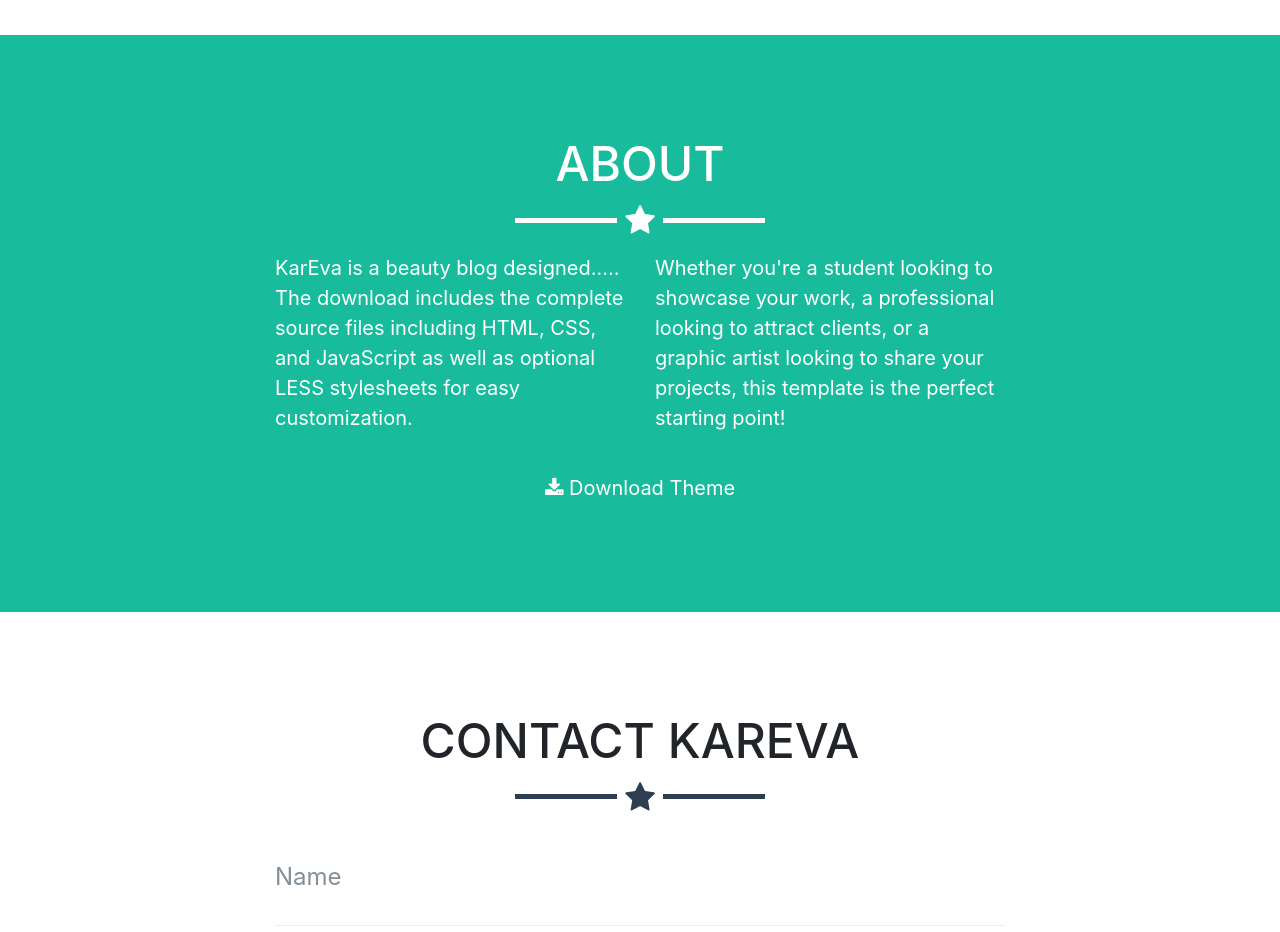
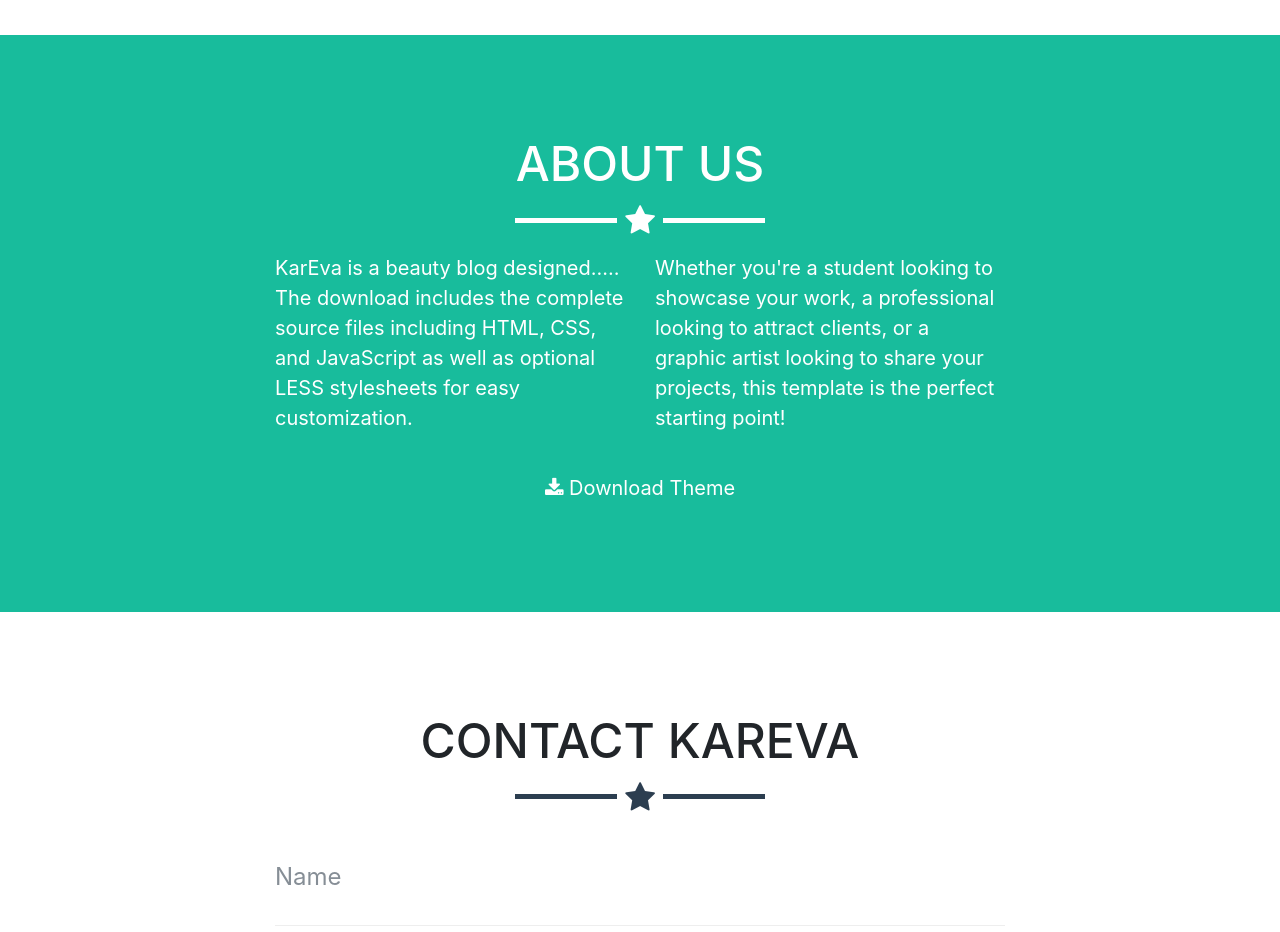
Before and after one commit to kareva/cp202, a website with bundled scripts: page index.html in a window 1280 px wide. Shown: the part 1640-2572 px from the top of the page. Built offline with nearby package versions, Linux system fonts and the light colour scheme.

Commit message:
Update index.html

```diff
--- a/index.html
+++ b/index.html
@@ -134,7 +134,7 @@
     <!-- About Section -->
     <section class="success" id="about">
       <div class="container">
-        <h2 class="text-center">About</h2>
+        <h2 class="text-center">About Us</h2>
         <hr class="star-light">
         <div class="row">
           <div class="col-lg-4 ml-auto">
```
